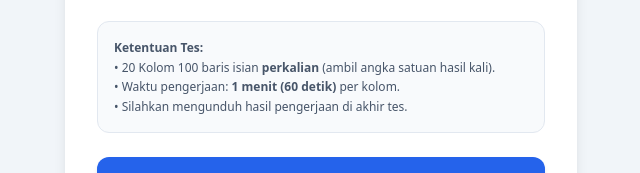
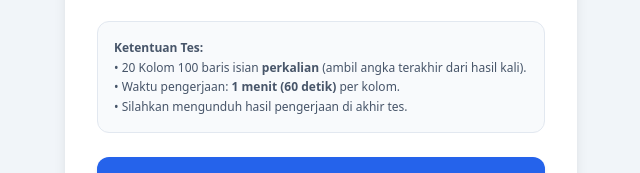
Before and after one commit to Saerin042/Pauli-Perkalian, a plain HTML site: page index.html in a window 1280 px wide. Shown: the part 382-555 px from the top of the page, 319-959 px from the left. Drawn offline with nearby package versions, Linux system fonts and the light colour scheme.

Commit message:
Update index.html

```diff
--- a/index.html
+++ b/index.html
@@ -84,7 +84,7 @@
 				>
 					<strong>Ketentuan Tes:</strong><br />
 					• 20 Kolom 100 baris isian <strong>perkalian</strong> (ambil angka
-					satuan hasil kali).<br />
+					terakhir dari hasil kali).<br />
 					• Waktu pengerjaan: <strong>1 menit (60 detik)</strong> per kolom.<br />
 					• Silahkan mengunduh hasil pengerjaan di akhir tes.
 				</div>
```
